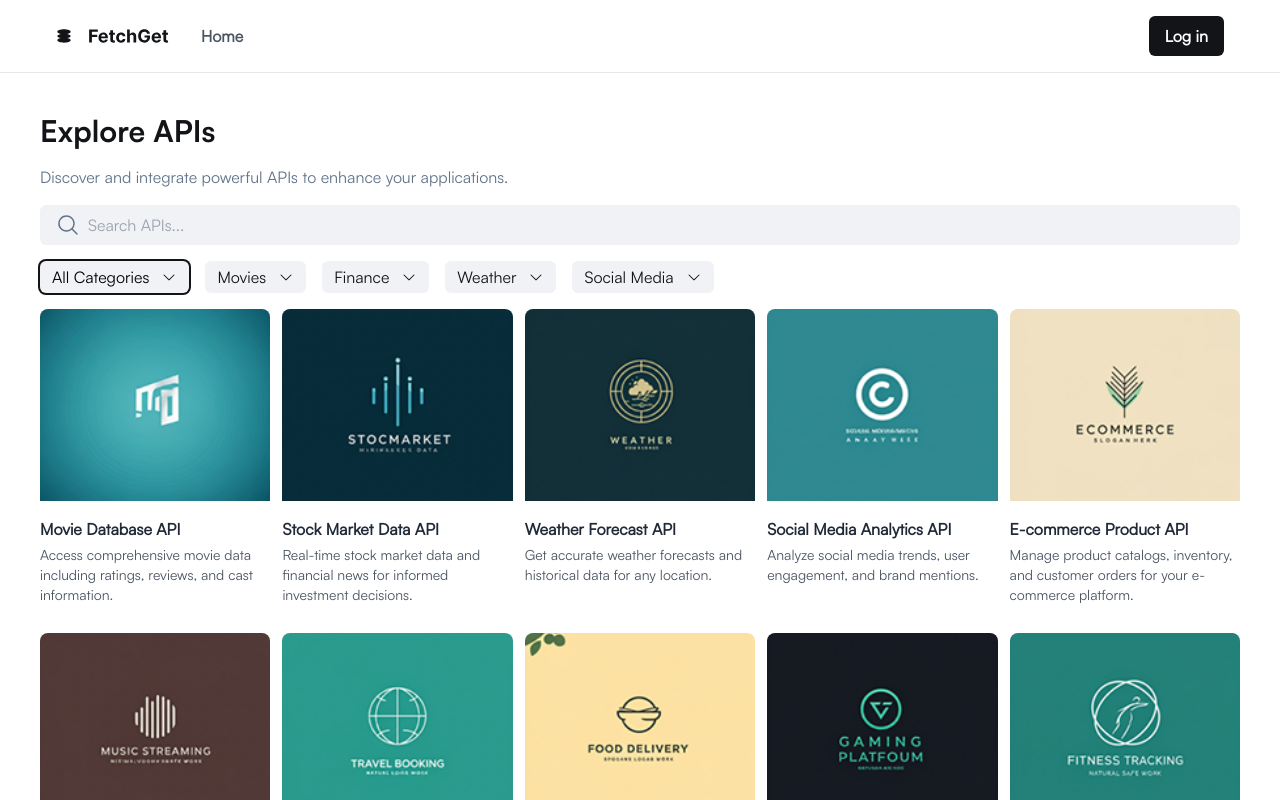
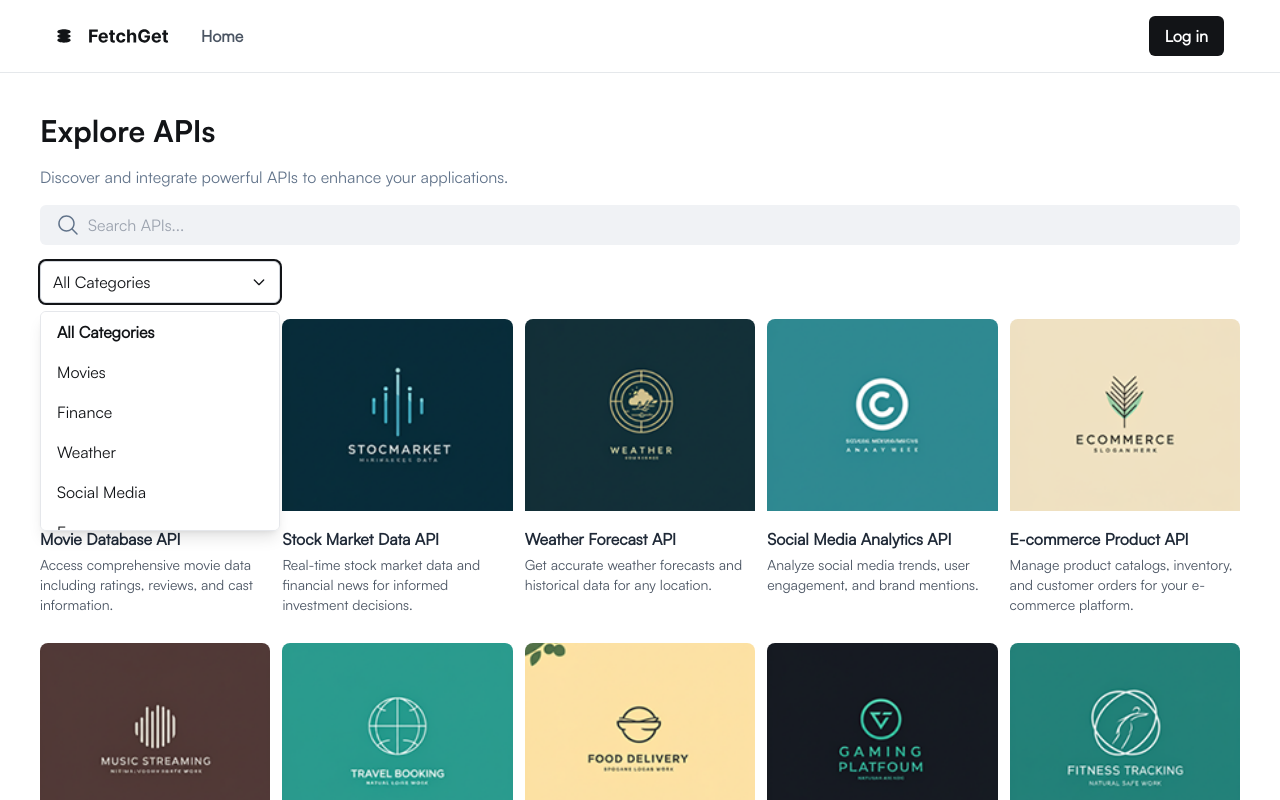
Before and after one commit to Enriquegonzalezz/FetchGet-ApiLibrary, a Vue app: page /apis in a window 1280 px wide. Both pictures are taken after a click on the button "All Categories". Shown: the top 800 px of the page. Built offline with nearby package versions, Linux system fonts and the light colour scheme.

Commit message:
funcionalidad de filtrado de APIs por categoría, DROPDOWN que muestra las categorias disponibles y filtra las apis de acuerdo a su categoria

```diff
--- a/src/components/Apigrid.vue
+++ b/src/components/Apigrid.vue
@@ -90,19 +90,30 @@ const apis = ref([
   },
 ]);
 
-const categories = ref(['All Categories', 'Movies', 'Finance', 'Weather', 'Social Media']);
+// Obtener categorías únicas de las APIs
+const uniqueCategories = computed(() => {
+  const cats = apis.value.map(api => api.category);
+  return ['All Categories', ...Array.from(new Set(cats))];
+});
 const selectedCategory = ref('All Categories');
+const showDropdown = ref(false);
+
 const searchText = ref('');
 
 const filteredApis = computed(() => {
-  return apis.value.filter(api =>
-    api.title.toLowerCase().includes(searchText.value.toLowerCase())
-  );
+  return apis.value.filter(api => {
+    const matchesSearch = api.title.toLowerCase().includes(searchText.value.toLowerCase());
+    const matchesCategory = selectedCategory.value === 'All Categories' || api.category === selectedCategory.value;
+    return matchesSearch && matchesCategory;
+  });
 });
 
-const handleCategoryClick = (category) => {
+const handleCategorySelect = (category) => {
   selectedCategory.value = category;
-  //aquifiltraremos las apis por categoria
+  showDropdown.value = false;
+};
+const toggleDropdown = () => {
+  showDropdown.value = !showDropdown.value;
 };
 </script>
 
@@ -120,31 +131,29 @@ const handleCategoryClick = (category) => {
 
     </div>
 
-    <div class="flex flex-wrap gap-4 mb-4">
+    <div class="relative mb-4 w-60">
       <button
-        v-for="category in categories"
-        :key="category"
-        :class="[
-          'px-3',
-            'py-1',
-          'rounded-md',
-          'border-none',
-          'bg-secondary',
-          'hover:bg-gray-100',
-          'focus:outline-none',
-          'focus:ring-2',
-          'focus:ring-primary',
-          'flex',
-          'items-center',
-          'justify-center',
-          'gap-3',
-          { 'text-black': selectedCategory === category }
-        ]"
-        @click="handleCategoryClick(category)"
+        class="px-3 py-2 rounded-md border border-gray-300 bg-white hover:bg-gray-100 flex items-center justify-between w-full focus:outline-none focus:ring-2 focus:ring-primary"
+        @click="toggleDropdown"
       >
-        {{ category }}
-        <img src="/flecha.svg" alt="Flecha" class="w-4 h-4" />
+        {{ selectedCategory }}
+        <svg class="w-4 h-4 ml-2" fill="none" stroke="currentColor" viewBox="0 0 24 24" xmlns="http://www.w3.org/2000/svg"><path stroke-linecap="round" stroke-linejoin="round" stroke-width="2" d="M19 9l-7 7-7-7"></path></svg>
       </button>
+      <div v-if="showDropdown" class="absolute z-10 mt-2 w-full bg-white border border-gray-200 rounded-md shadow-lg"
+        style="max-height: 220px; overflow-y: auto;"
+      >
+        <ul>
+          <li v-for="category in uniqueCategories" :key="category">
+            <button
+              class="w-full text-left px-4 py-2 hover:bg-gray-100 focus:outline-none"
+              :class="{ 'font-bold text-primary': selectedCategory === category }"
+              @click="handleCategorySelect(category)"
+            >
+              {{ category }}
+            </button>
+          </li>
+        </ul>
+      </div>
     </div>
 
     <div class="grid grid-cols-1 sm:grid-cols-2 lg:grid-cols-5 xl:grid-cols-5 gap-3">
```
